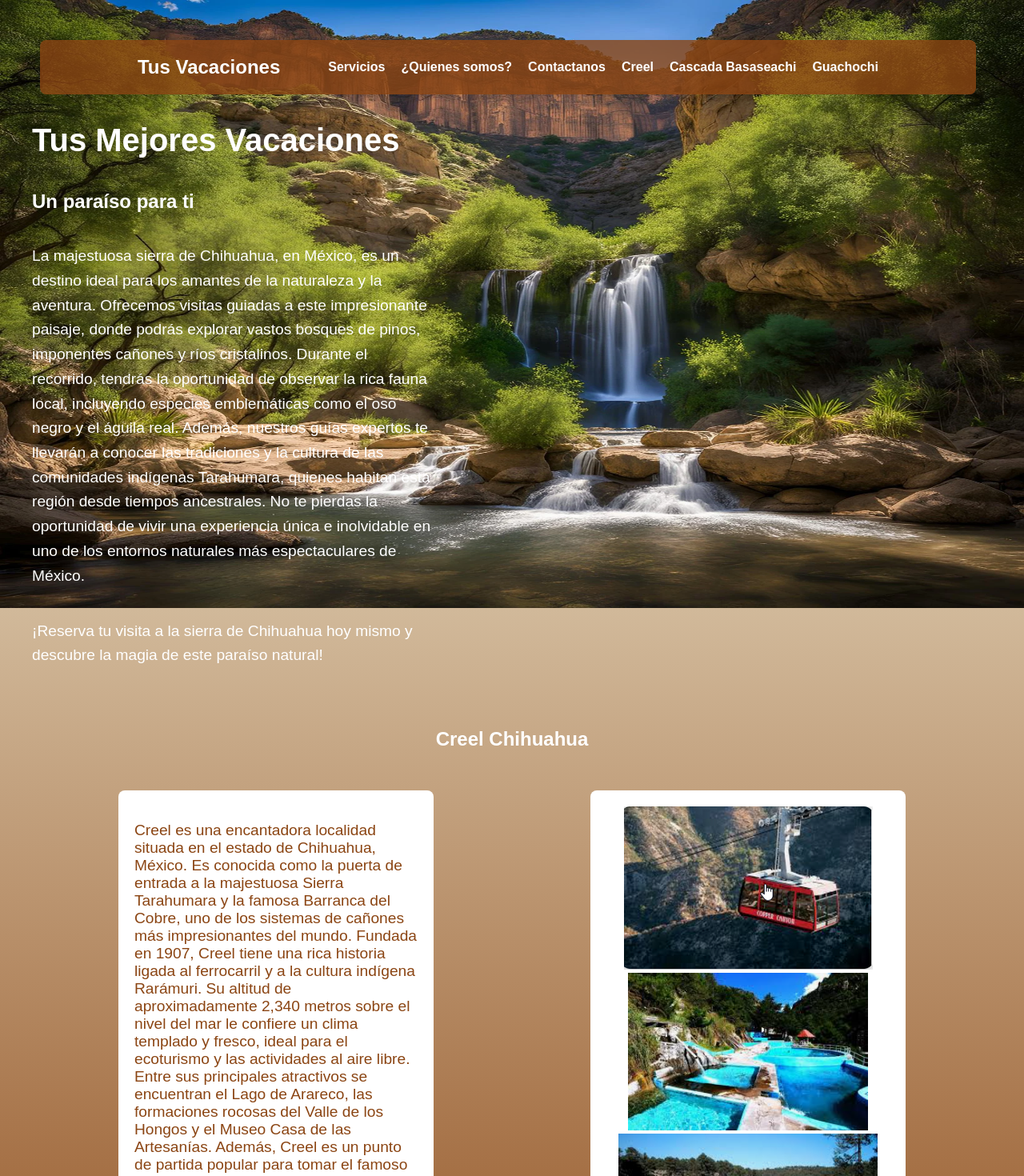
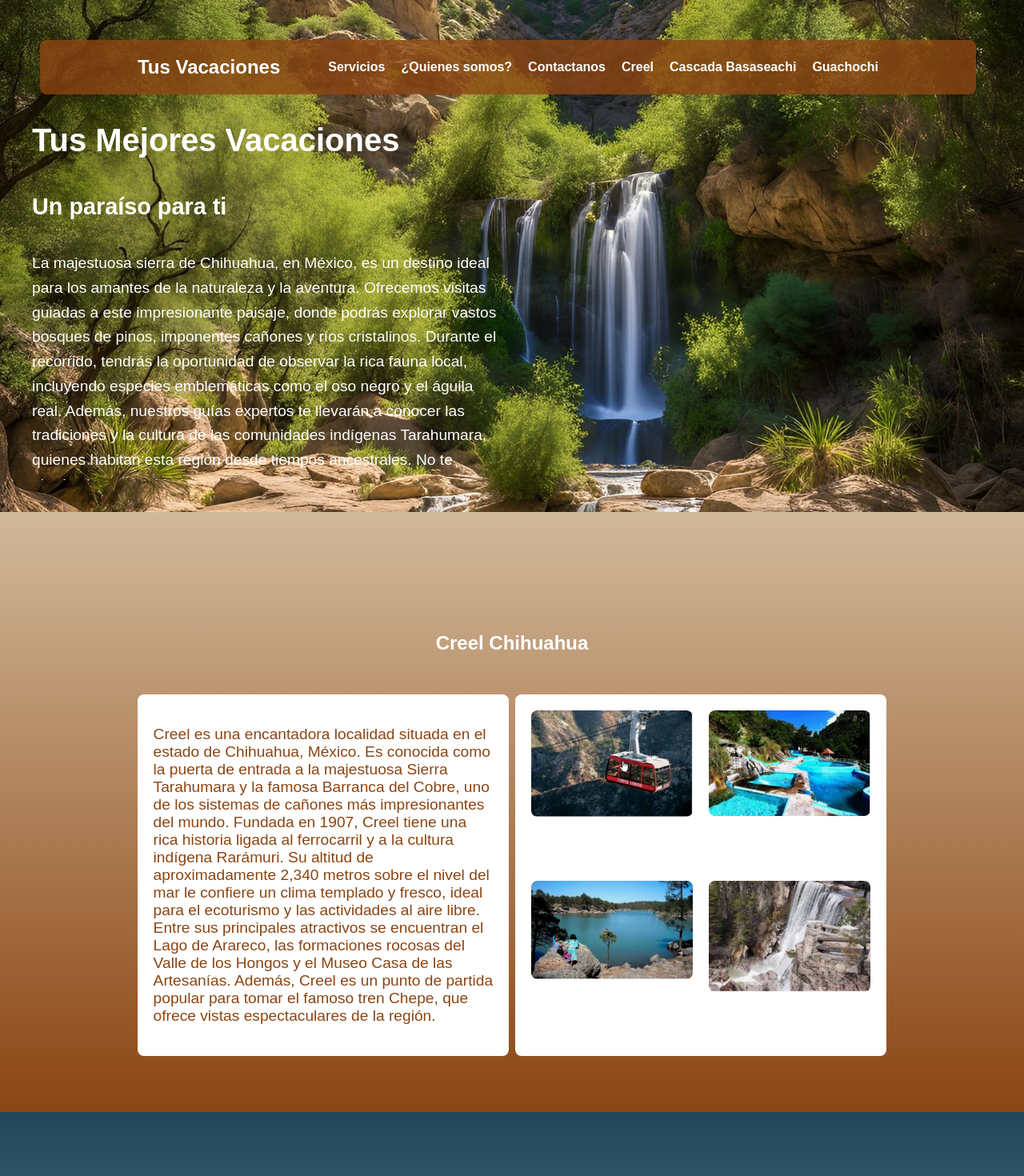
Before and after one commit to lcastillom/fullstack-act1, a React (Create React App) app in the folder front-end/: page / in a window 1280 px wide. Shown: the top 1470 px of the page at 80% size. Built offline with nearby package versions, Linux system fonts and the light colour scheme.

Commit message:
bug-fixes : crear una cuadricula para imagenes y respetar anchura y altura de texto e imagenes

```diff
--- a/front-end/src/assets/css/Hero.css
+++ b/front-end/src/assets/css/Hero.css
@@ -5,17 +5,22 @@
   align-items: flex-start;
   background-image: url("./../img/Fondo.jpg");
   background-repeat: no-repeat;
-  background-size: 100% 100%;
+  background-size: cover;
+  background-position: center;
   color: var(--white);
-  padding-top: 120px; /* Espacio superior para dejar lugar bajo el menú flotante */
+  padding-top: 120px;
   padding-left: 20px;
   padding-right: 20px;
+  box-sizing: border-box;
 }
 
 .hero-content {
   display: flex;
+  flex-direction: row;
+  justify-content: space-between;
   width: 100%;
-  max-width: 1200px; /* Limita el ancho del contenido */
+  max-width: 1200px;
+  box-sizing: border-box;
 }
 
 .hero-text {
@@ -23,21 +28,50 @@
   display: flex;
   flex-direction: column;
   justify-content: flex-start;
+  max-width: 50%;
+  max-height: 60vh;
+  overflow-y: auto; /* Barra de desplazamiento si el texto es muy largo */
+  padding-right: 10px;
+  box-sizing: border-box;
+}
+
+/* Personalización del scrollbar */
+.hero-text::-webkit-scrollbar {
+  width: 8px; /* Anchura de la barra de desplazamiento */
+}
+
+.hero-text::-webkit-scrollbar-thumb {
+  background-color: rgba(255, 255, 255, 0.3); /* Color semi-transparente para el thumb (la barra que se mueve) */
+  border-radius: 10px; /* Bordes redondeados */
+}
+
+.hero-text::-webkit-scrollbar-track {
+  background-color: transparent; /* Fondo transparente del track (el riel de la barra) */
 }
 
 .hero h1 {
   font-size: 2.5rem;
-  margin-bottom: 20px; /* Espacio entre el título y la leyenda */
+  margin-bottom: 20px;
+}
+
+.hero h2 {
+  font-size: 1.8rem;
+  margin-bottom: 20px;
+  color: var(--white);
 }
 
 .hero-legend {
   font-size: 1.2rem;
   line-height: 1.6;
-  max-width: 500px;
 }
 
 .hero-empty-space {
   flex: 1;
+  max-width: 50%;
+}
+
+.hero-content p {
+  margin-bottom: 20px;
 }
 
 button {
--- a/front-end/src/assets/css/Places.css
+++ b/front-end/src/assets/css/Places.css
@@ -14,7 +14,7 @@
   background: linear-gradient(180deg, #22475b, #9abcd1); /* De café claro a café oscuro */
  }
 
-.places-header {
+ .places-header {
   text-align: center;
   margin-bottom: 50px;
   margin-top: 100px;
@@ -23,13 +23,17 @@
 .places-list {
   display: flex;
   justify-content: space-around;
+  flex-wrap: wrap; /* Permite que las columnas se ajusten en varias filas si es necesario */
+  width: 80%; /* Ocupa el 80% del contenedor principal */
+  margin: 0 auto; /* Centra el contenedor dentro del padre */
 }
 
 .place {
   background-color: var(--white);
   padding: 20px;
   border-radius: 8px;
-  width: 30%;
+  width: 45%; /* Ajusta el ancho de cada columna */
+  margin-bottom: 20px; /* Espacio entre filas en caso de wrap */
 }
 
 .place p {
@@ -37,7 +41,17 @@
 }
 
 .place-center {
-  text-align: center;
+  display: grid; /* Cambia a grid layout */
+  grid-template-columns: repeat(auto-fit, minmax(200px, 1fr)); /* Crea una cuadrícula adaptable */
+  gap: 20px; /* Espacio entre las imágenes */
+  justify-items: center; /* Centra las imágenes en cada celda */
+}
+
+.place-center img {
+  width: 100%; /* Asegura que las imágenes ocupen el 100% de la celda */
+  height: auto; /* Mantiene las proporciones de la imagen */
+  object-fit: cover; /* Ajusta la imagen para llenar el contenedor sin deformarse */
+  border-radius: 8px; /* Opcional: añade bordes redondeados */
 }
 
 .places-header h2 {
```
Also changed, not shown: front-end/src/assets/img/logo.svg (deleted), 1 other file (tests, documents, lock files or other folders).
